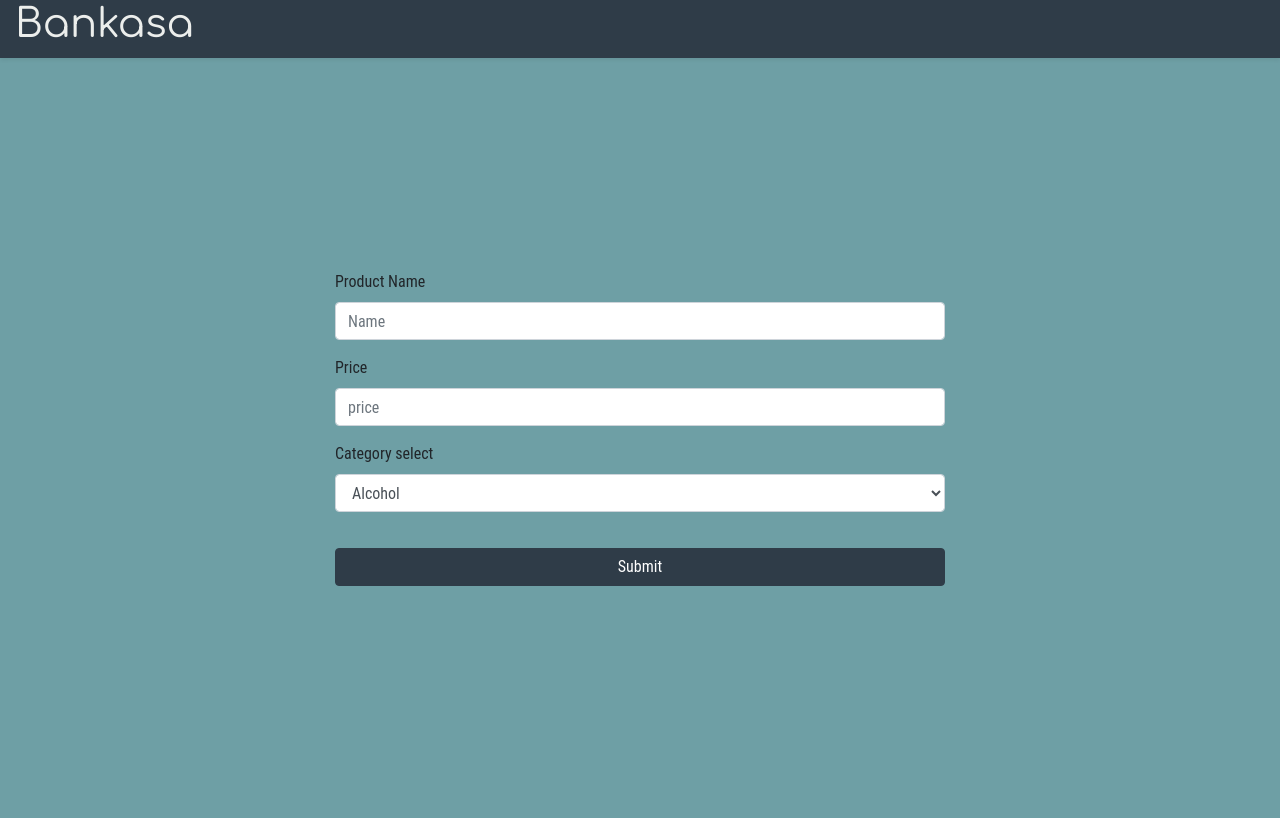
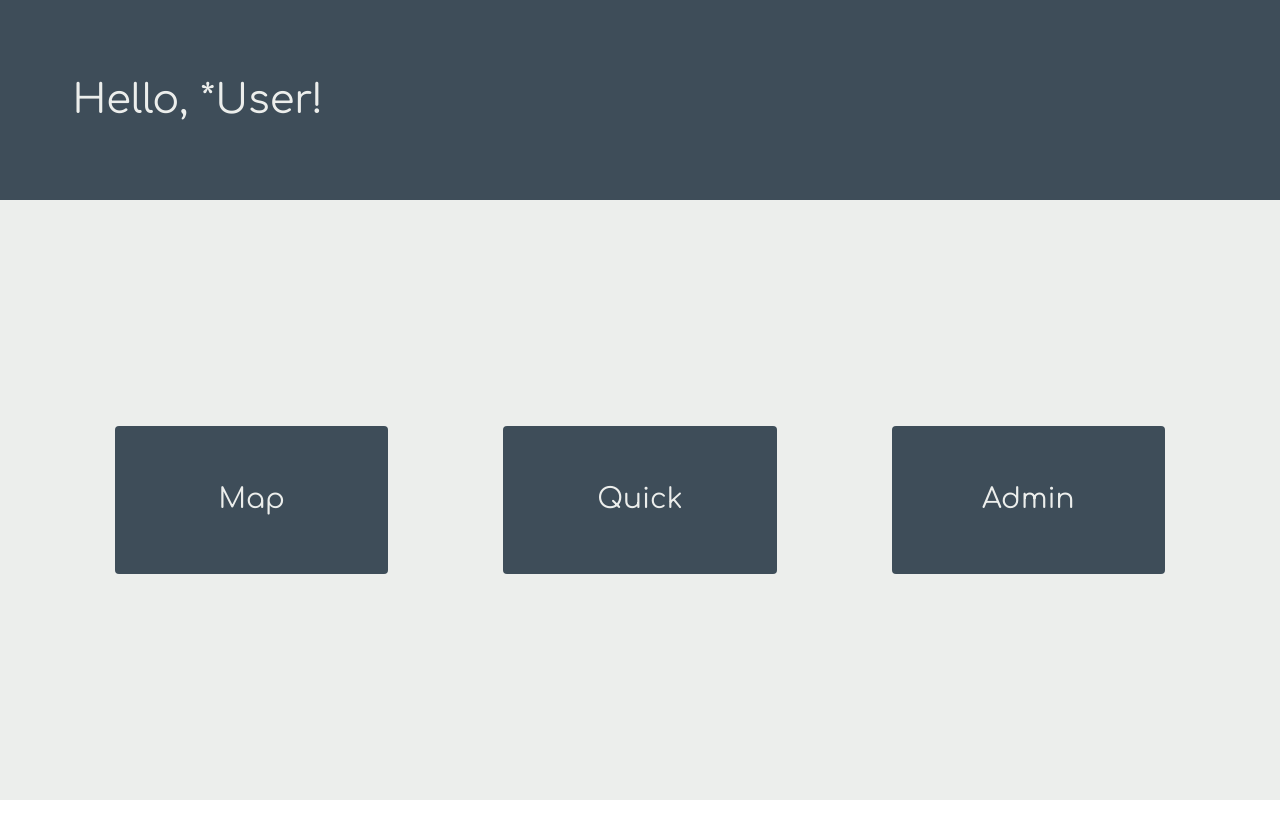
Before and after one commit to Bankacha/bankasa, a React (Create React App) app: page / in a window 1280 px wide. Built offline with nearby package versions, Linux system fonts and the light colour scheme.

Commit message:
changed colors

```diff
--- a/src/App.js
+++ b/src/App.js
@@ -12,15 +12,15 @@ import { ProductCreate } from './admin/pages/ProductCreate';
 
 function App() {
     return (
-        <Container className="h-100" fluid>
+        <Container className="h-100 bg-light" fluid>
             {/* <LoginPage></LoginPage> */}
-            {/* <HomePage></HomePage> */}
+             <HomePage></HomePage>
             {/* <BillPage></BillPage> */}
 
             {/* ADMIN PAGES */}
 
-            {/* <Products></Products> */}
-            <ProductCreate></ProductCreate>
+             {/*<Products></Products> */}
+            {/*<ProductCreate></ProductCreate>*/}
         </Container>
     );
 }
--- a/src/admin/pages/Products.js
+++ b/src/admin/pages/Products.js
@@ -9,7 +9,7 @@ export const Products = () => {
     const products = useSelector(getProducts)
 
     return (
-        <div className="h-100 bg-warning row">
+        <div className="row">
             <Col sm={12} className="h-5">
                 <Row className="">
                     <Col className="bg-primary h-5 text-light shadow-sm" sm={12}>
@@ -19,8 +19,8 @@ export const Products = () => {
             </Col>
 
 
-            <Col className="w-100 h-85">
-                <Row className="w-100">
+            <Col className="my-5">
+                <Row className="">
                     <Col sm={12} className=" h-5">
                         <Row className="p-0 m-auto justify-content-around">
                             <Col sm={10} className="c-pointer rounded bg-dark text-light text-center">
```
